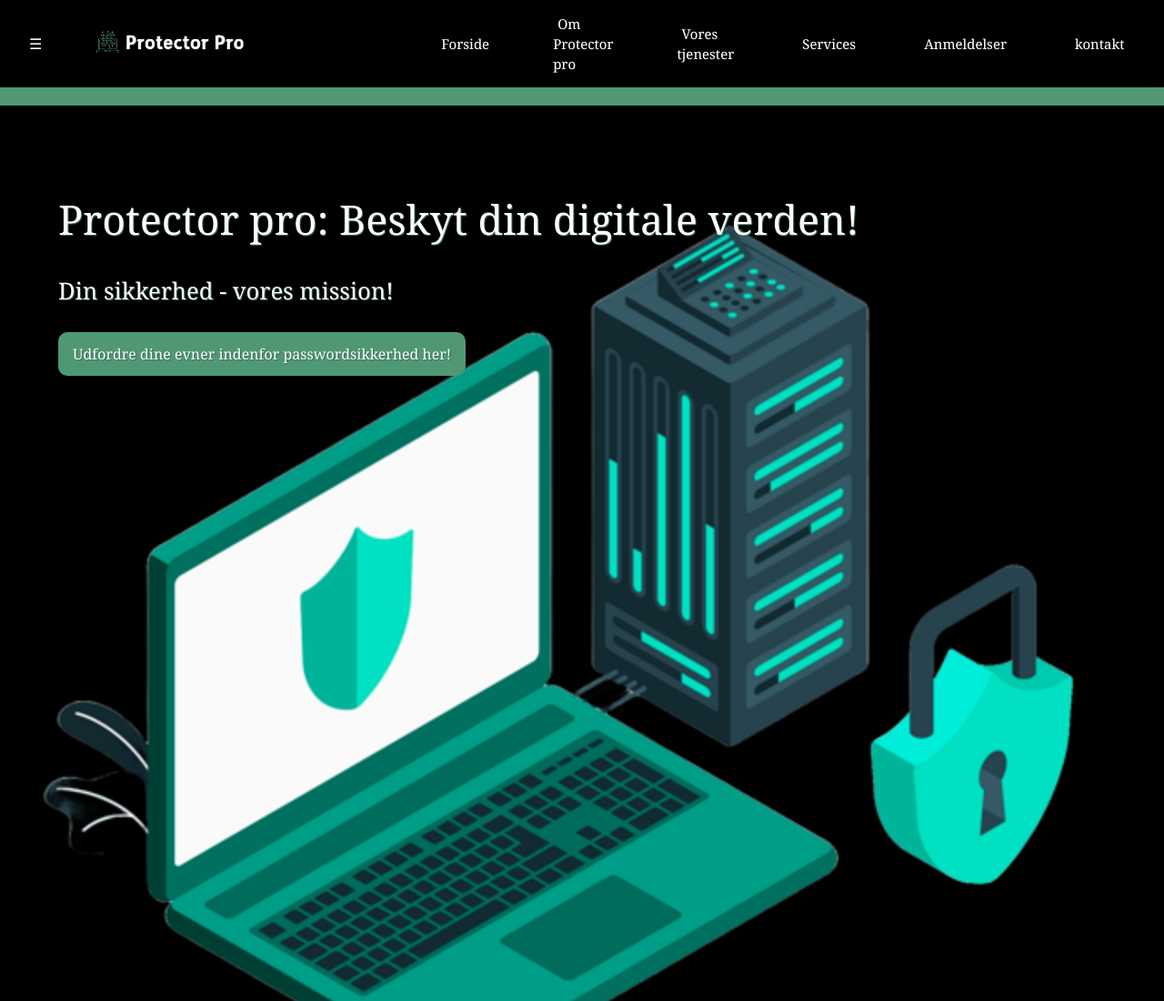
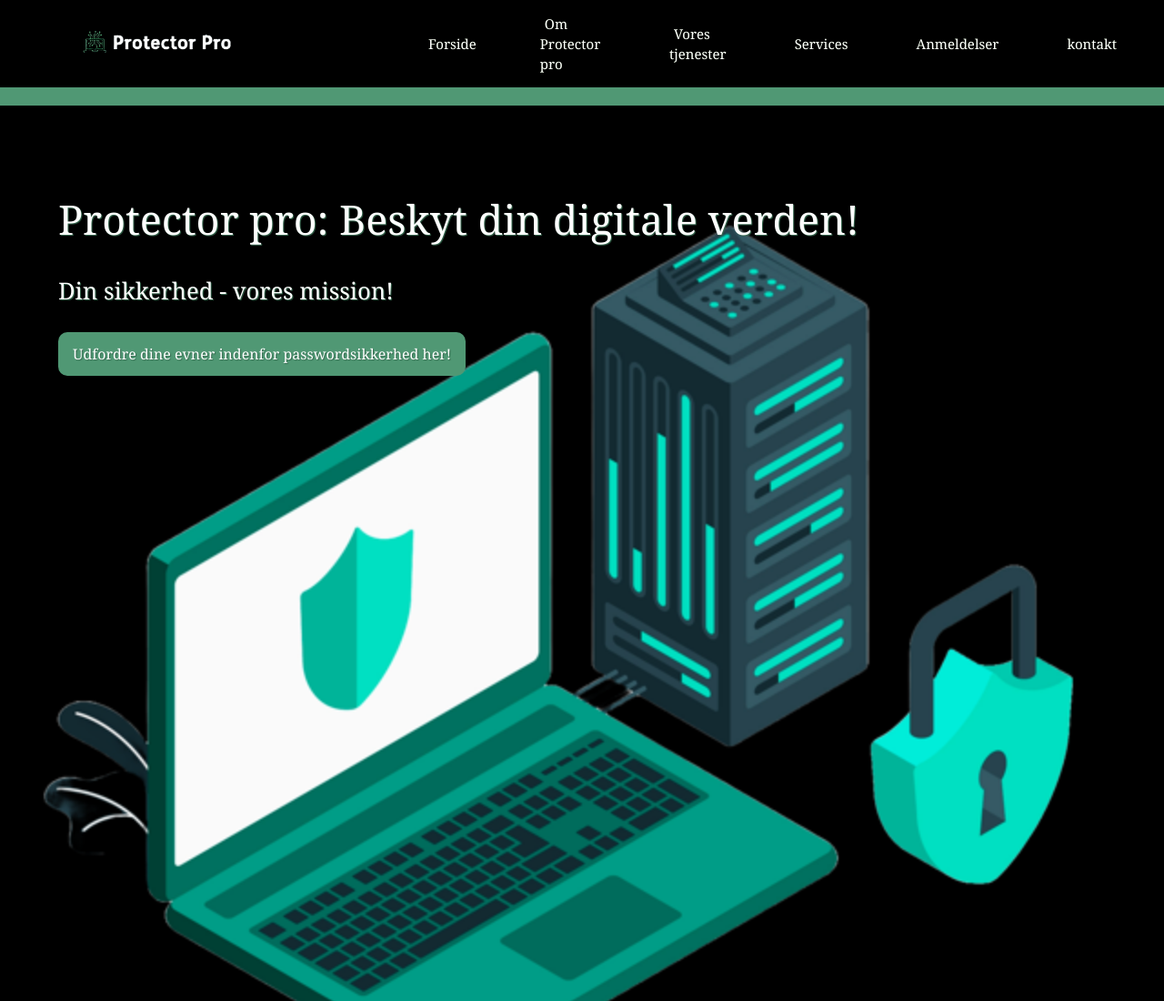
Before and after one commit to Lisser96/Datasikkerhed-projekt-2, a plain HTML site: page index.html in a window 1280 px wide. Shown: the top 1100 px of the page at 91% size. Drawn offline with nearby package versions, Linux system fonts and the light colour scheme; files that its build step writes are made by us from their sources.

Commit message:
Update index.html
Fjernet mobile nav bars - der er ingen burgermenu da jeg droppede denne.

```diff
--- a/index.html
+++ b/index.html
@@ -13,7 +13,6 @@
         <header>
             <!--burger menu-->
             <nav class="mobile nav">
-                <div class="bars">☰</div>
                 <a href="index.html"><img src="img/logo.png" alt="pclogo"></a>
                 <i class="navToggle bars fa-solid fa-bars fa-2xl"></i>
             </nav>
```
